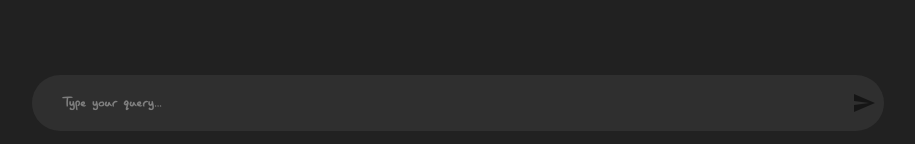
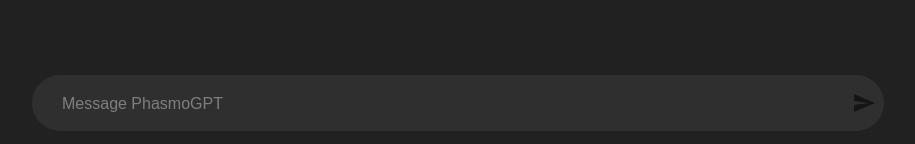
Before and after one commit to macro21KGB/phasmo-pedia, a React (Vite) app in the folder client/: page / in a window 1280 px wide. Shown: the part 653-797 px from the top of the page, without its empty margins (182-1097 px from the left). Built offline with nearby package versions, Linux system fonts and the light colour scheme.

Commit message:
added new textfield font

```diff
--- a/client/index.html
+++ b/client/index.html
@@ -4,7 +4,7 @@
     <meta charset="UTF-8" />
     <link rel="icon" type="image/svg+xml" href="/vite.svg" />
     <meta name="viewport" content="width=device-width, initial-scale=1.0" />
-    <title>PhasmoChat</title>
+    <title>PhasmoGPT</title>
   </head>
   <body>
     <div id="root"></div>
--- a/client/src/PhasmoChat.tsx
+++ b/client/src/PhasmoChat.tsx
@@ -161,10 +161,16 @@
           <TextField
             fullWidth
             variant='outlined'
-            placeholder='Type your query...'
+            placeholder='Message PhasmoGPT'
             value={input}
             onChange={(e) => setInput(e.target.value)}
-            sx={{ pl: 2, '& fieldset': { border: 'none' } }}
+            sx={{
+              pl: 2,
+              '& fieldset': { border: 'none' },
+              '& .MuiInputBase-input': {
+                fontFamily: 'Arial',
+              },
+            }}
             autoComplete='off'
           />
           <IconButton aria-label='submit' type='submit'>
--- a/client/src/theme.ts
+++ b/client/src/theme.ts
@@ -15,7 +15,7 @@
     },
   },
   typography: {
-    fontFamily: 'LazyDog, "Courier New", monospace',
+    fontFamily: 'LazyDog, Arial',
   },
   components: {
     MuiCssBaseline: {
```
